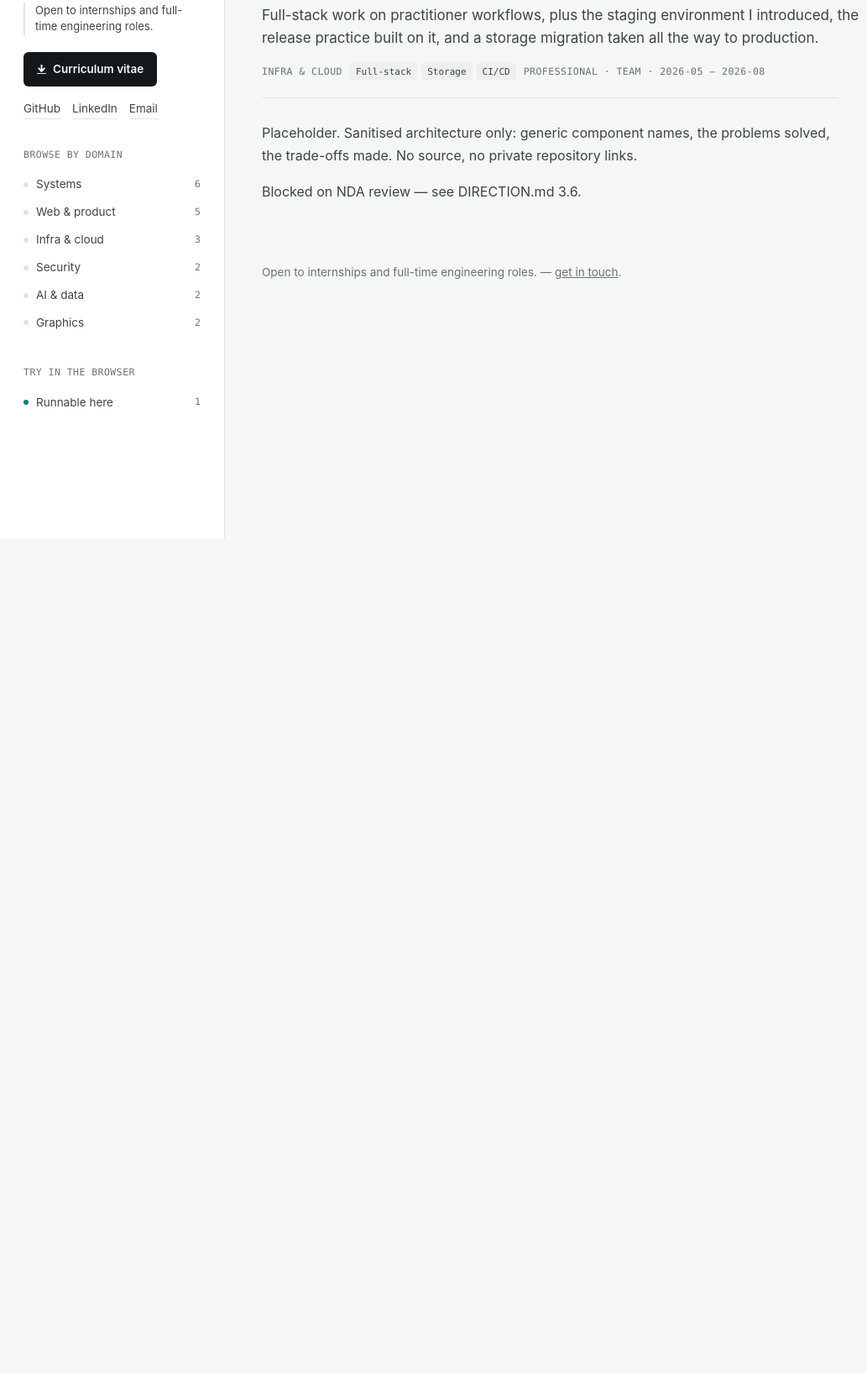
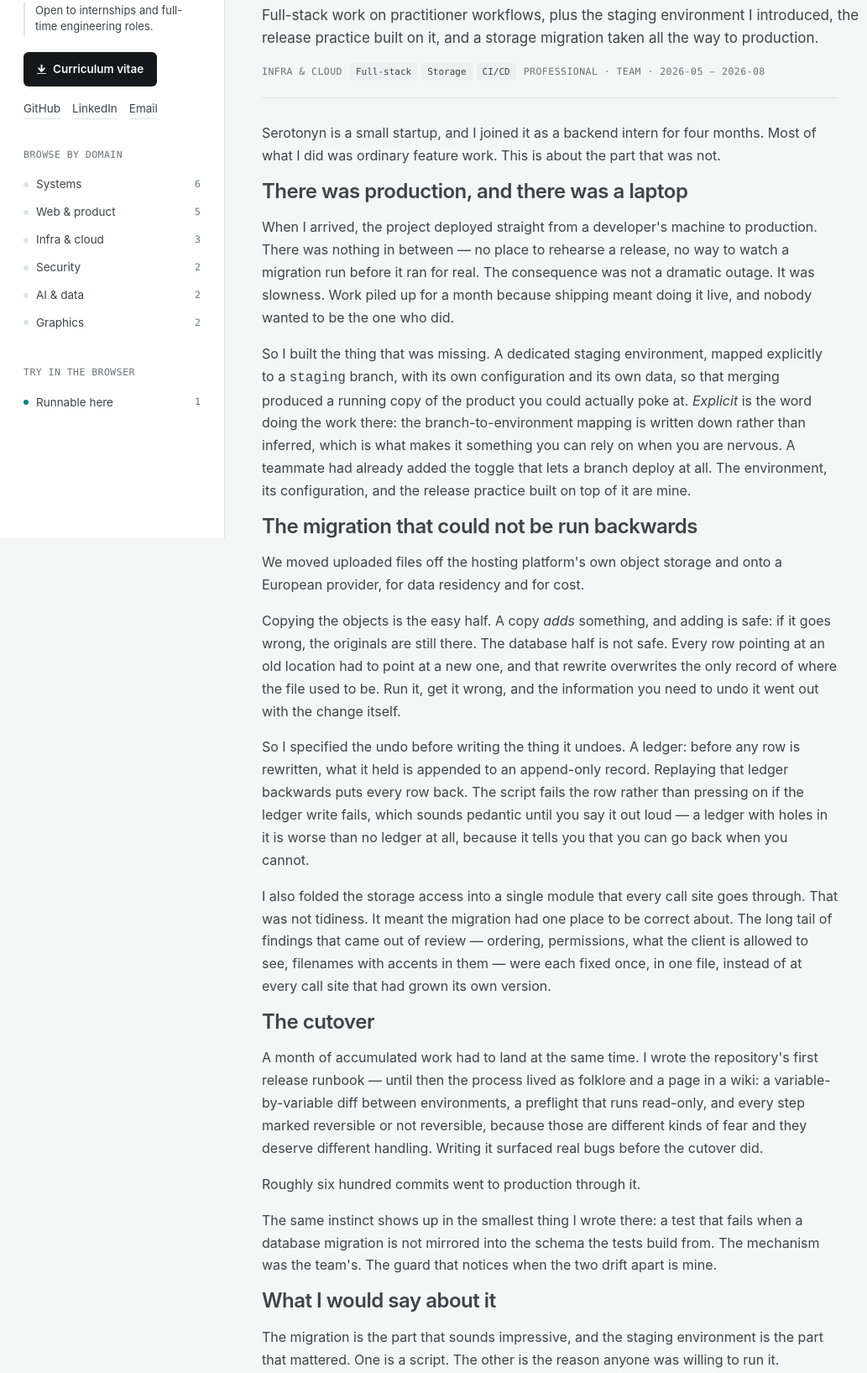
Before and after one commit to tomjoy75/portfolio, an Astro site: page /projects/professional-backend in a window 1280 px wide. Shown: the part 159-1794 px from the top of the page at 84% size, without its empty margins (0-1033 px from the left). Before the commit the page ends 800 px from the top, so only its background shows below. Built offline with nearby package versions, Linux system fonts and the light colour scheme; Astro itself is replaced by a stand-in of ours.

Commit message:
docs(professional): write the case study
709 words. The third of the three the launch requires.

Story 3 as spine, Story 1 as payload: the project deployed from a laptop
to production, I built the environment in between, then used it to land
a migration that overwrites the only record of what it changed — after
writing the undo.

The chain is the point. No staging means no rehearsal surface, which
means a month of work nobody wants to ship, which is why the environment
had to exist before the migration could. It ends where it always pointed:
roughly six hundred commits went to production through it.

Attribution is explicit where it has to be. The branch-deploy toggle was
a teammate's and is credited as such; the environment, its configuration
and the release practice are mine. The schema mechanism was the team's,
the guard that notices drift is mine.

Two things were cut on the nine-rule checklist rather than reworded. The
motivation behind the migration stays out entirely — the framing is data
residency and cost, which is true and sufficient. And an early draft
listed the security findings that review turned up by name; describing
past defects at a named company is the same class of disclosure this
piece declines to make elsewhere, so it says what the single module
bought instead.

```diff
--- a/src/content/projects/professional-backend.mdx
+++ b/src/content/projects/professional-backend.mdx
@@ -13,6 +13,67 @@ demo:
   type: diagram
 ---
 
-Placeholder. Sanitised architecture only: generic component names, the problems solved, the trade-offs made. No source, no private repository links.
+Serotonyn is a small startup, and I joined it as a backend intern for four months. Most of
+what I did was ordinary feature work. This is about the part that was not.
 
-Blocked on NDA review — see DIRECTION.md 3.6.
+## There was production, and there was a laptop
+
+When I arrived, the project deployed straight from a developer's machine to production. There
+was nothing in between — no place to rehearse a release, no way to watch a migration run
+before it ran for real. The consequence was not a dramatic outage. It was slowness. Work piled
+up for a month because shipping meant doing it live, and nobody wanted to be the one who did.
+
+So I built the thing that was missing. A dedicated staging environment, mapped explicitly to a
+`staging` branch, with its own configuration and its own data, so that merging produced a
+running copy of the product you could actually poke at. *Explicit* is the word doing the work
+there: the branch-to-environment mapping is written down rather than inferred, which is what
+makes it something you can rely on when you are nervous. A teammate had already added the
+toggle that lets a branch deploy at all. The environment, its configuration, and the release
+practice built on top of it are mine.
+
+## The migration that could not be run backwards
+
+We moved uploaded files off the hosting platform's own object storage and onto a European
+provider, for data residency and for cost.
+
+Copying the objects is the easy half. A copy *adds* something, and adding is safe: if it goes
+wrong, the originals are still there. The database half is not safe. Every row pointing at an
+old location had to point at a new one, and that rewrite overwrites the only record of where
+the file used to be. Run it, get it wrong, and the information you need to undo it went out
+with the change itself.
+
+So I specified the undo before writing the thing it undoes. A ledger: before any row is
+rewritten, what it held is appended to an append-only record. Replaying that ledger backwards
+puts every row back. The script fails the row rather than pressing on if the ledger write
+fails, which sounds pedantic until you say it out loud — a ledger with holes in it is worse
+than no ledger at all, because it tells you that you can go back when you cannot.
+
+I also folded the storage access into a single module that every call site goes through. That
+was not tidiness. It meant the migration had one place to be correct about. The long tail of
+findings that came out of review — ordering, permissions, what the client is allowed to see,
+filenames with accents in them — were each fixed once, in one file, instead of at every call
+site that had grown its own version.
+
+## The cutover
+
+A month of accumulated work had to land at the same time. I wrote the repository's first release runbook —
+until then the process lived as folklore and a page in a wiki: a
+variable-by-variable diff between environments, a preflight that runs read-only, and every
+step marked reversible or not reversible, because those are different kinds of fear and they
+deserve different handling. Writing it surfaced real bugs before the cutover did.
+
+Roughly six hundred commits went to production through it.
+
+The same instinct shows up in the smallest thing I wrote there: a test that fails when a
+database migration is not mirrored into the schema the tests build from. The mechanism was the
+team's. The guard that notices when the two drift apart is mine.
+
+## What I would say about it
+
+The migration is the part that sounds impressive, and the staging environment is the part that
+mattered. One is a script. The other is the reason anyone was willing to run it.
+
+I also learned what an undo is for, which is not what I assumed. Writing the reverse migration
+did not make me confident enough to run the forward one. It made me read the forward one
+properly, because you cannot reverse a change you have not understood. The undo is a thinking
+tool that happens to also be a safety net.
```
